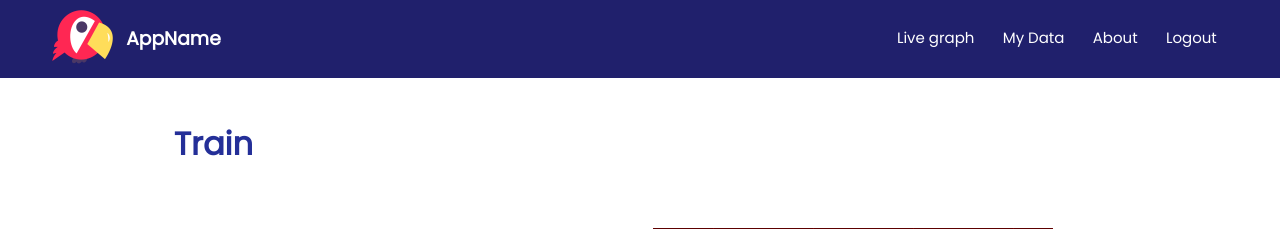
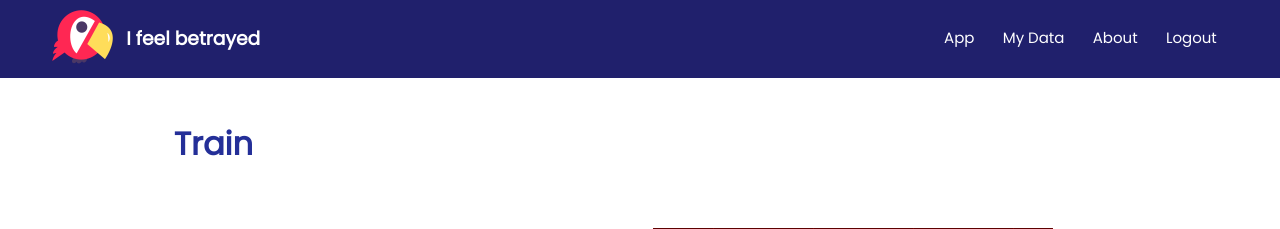
Before and after one commit to xtnctx/BFRBSys, a Django app: page /graph/ in a window 1280 px wide. Shown: the top 229 px of the page. Run offline with Django 4.2, Linux system fonts and the light colour scheme.

Commit message:
Add files via upload

```diff
--- a/website/base/templates/base/appNavbar.html
+++ b/website/base/templates/base/appNavbar.html
@@ -13,7 +13,7 @@
 <div id="navbar" class="nav-container">
     <nav>
         <a href="{% url 'home' %}"><img src="{% static 'images/logo.png' %}"></a>
-        <h3>AppName</h3>
+        <h3>I feel betrayed</h3>
 
         <div class="nav-links" id="navLinks">
 
@@ -22,7 +22,7 @@
             </i>
 
             <ul class="links">
-                <li><a href="{% url 'graph' %}">Live graph</a></li>
+                <li><a href="{% url 'app' %}">App</a></li>
                 <li><a href="#">My Data</a></li>
                 <li><a href="#">About</a></li>
                 <li><a href="{% url 'logout' %}">Logout</a></li>
```
